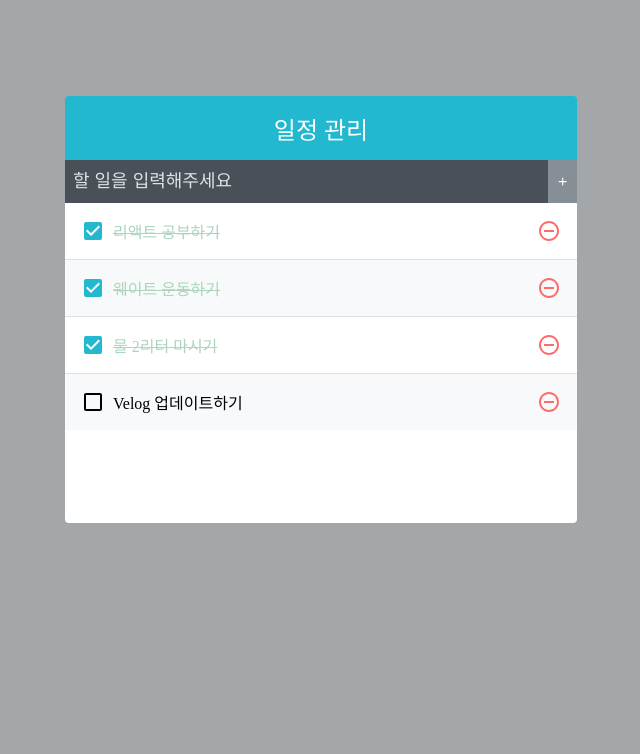
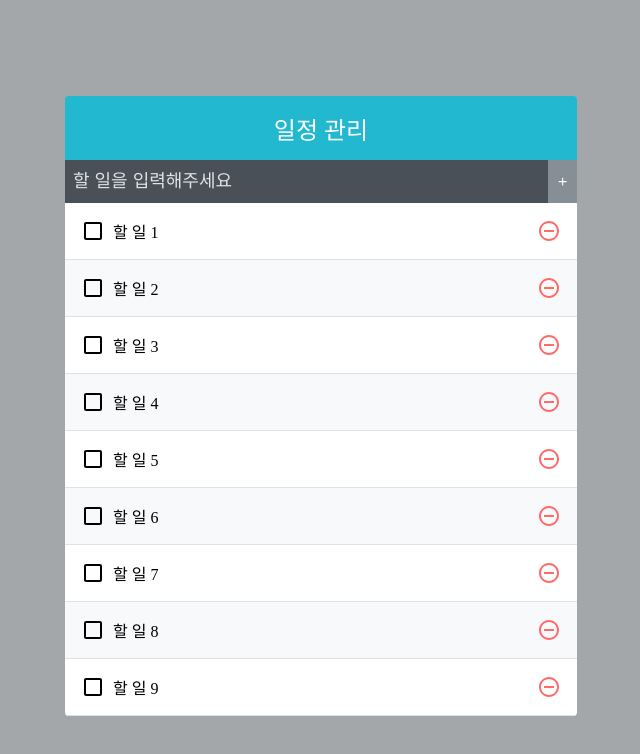
Before and after one commit to Duck-98/hello-react, a React (Create React App) app: page / in a window 1280 px wide. Shown: the top 754 px of the page, without its empty margins (319-959 px from the left). Built offline with nearby package versions, Linux system fonts and the light colour scheme.

Commit message:
렌더링 최적화

```diff
--- a/src/App.js
+++ b/src/App.js
@@ -2,60 +2,47 @@
 import TodoInsert from './Chapter 10/components/TodoInsert';
 import TodoTemplate from './Chapter 10/components/TodoTemplate';
 import TodoList from './Chapter 10/components/TodoList';
+
+function createBulkTodos() {
+  const array = [];
+  for (let i = 1; i <= 2500; i++) {
+    array.push({
+      id: 1,
+      text: `할 일 ${i}`,
+      checked: false,
+    });
+  }
+  return array;
+}
+
 const App = () => {
-  const [todos, setTodos] = useState([
-    {
-      id: 1,
-      text: '리액트 공부하기',
-      checked: true,
-    },
-    {
-      id: 2,
-      text: '웨이트 운동하기',
-      checked: true,
-    },
-    {
-      id: 3,
-      text: '물 2리터 마시기',
-      checked: true,
-    },
-    {
-      id: 4,
-      text: 'Velog 업데이트하기',
-      checked: false,
-    },
-  ]);
+  const [todos, setTodos] = useState(createBulkTodos);
   // 고윳값으로 사용될 id
   // ref를 이용하여 변수 담기
   const nextId = useRef(5);
 
-  const onRemove = useCallback(
-    (id) => {
-      setTodos(todos.filter((todo) => todo.id !== id)); // filter 함수를 이용하여  겉운 id를 갖고 있는 항목을 삭제
-    },
-    [todos],
-  );
+  const onRemove = useCallback((id) => {
+    setTodos((todos) => todos.filter((todo) => todo.id !== id)); // filter 함수를 이용하여  겉운 id를 갖고 있는 항목을 삭제
+  }, []);
 
+  // eslint-disable-next-line react-hooks/exhaustive-deps
   const onToggle = useCallback((id) => {
-    setTodos(
+    setTodos((todos) =>
       todos.map((todo) =>
         todo.id === id ? { ...todo, checked: !todo.checked } : todo,
       ),
     );
   });
 
-  const onInsert = useCallback(
-    (text) => {
+  const onInsert = useCallback((text) => {
     const todo = {
       id: nextId.current,
       text,
       checked: false,
     };
-      setTodos(todos.concat(todo));
+    setTodos((todos) => todos.concat(todo));
     nextId.current += 1;
-    },
-    [todos],
-  );
+  }, []);
   return (
     <TodoTemplate>
       <TodoInsert onInsert={onInsert} />
--- a/src/Chapter 10/components/TodoListItem.js
+++ b/src/Chapter 10/components/TodoListItem.js
@@ -23,4 +23,4 @@
   );
 };
 
-export default TodoListItem;
+export default React.memo(TodoListItem);
```
Lines whose indentation alone changed are shown as unchanged.
